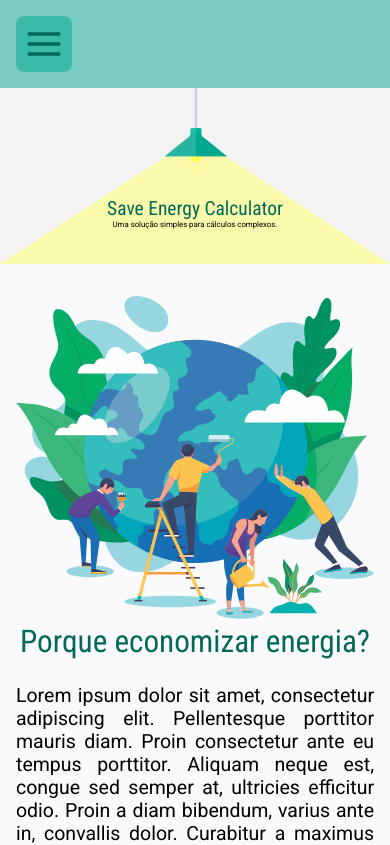
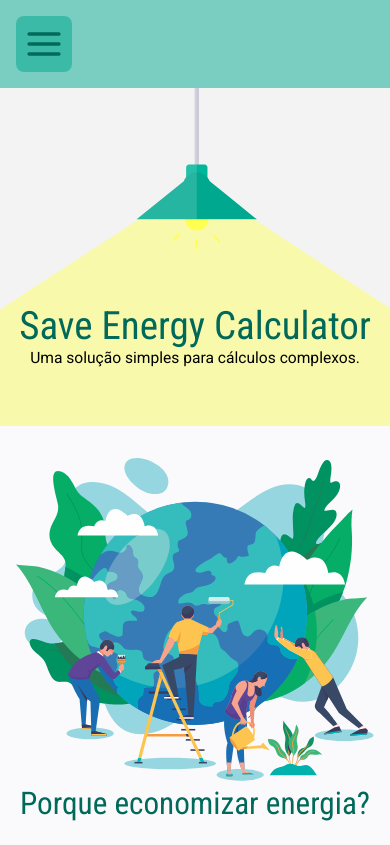
Before and after one commit to DanielSLucas/SaveEnergyCalculator, a Next.js app: page / in a window 390 px wide. Shown: the top 845 px of the page. Built offline with nearby package versions, Linux system fonts and the light colour scheme.

Commit message:
responsiveness improvements

```diff
--- a/src/pages/index.tsx
+++ b/src/pages/index.tsx
@@ -14,11 +14,11 @@ export default function Home() {
       <ContentWrapper>
         <Intro>
           <Content>
-            <img src="images/lamp.svg" alt=""/>
-            <div>
+            {/* <img src="images/lamp.svg" alt=""/> */}
+            <article>
               <h1>Save Energy Calculator</h1>
               <p>Uma solução simples para cálculos complexos.</p>
-            </div>
+            </article>
           </Content>
         </Intro>
 
--- a/src/styles/pages/Home.ts
+++ b/src/styles/pages/Home.ts
@@ -38,29 +38,75 @@ export const Intro = styled.section`
     height: auto;
   }
 
-  div > div {
-    position: absolute;
-    bottom: 20%;
-
+  article {
     display: flex;
     flex-direction: column;
     align-content: center;
     justify-content: center;
 
+    height: 40vh;
+    width: 100%;
+    background: url('images/lamp.svg') no-repeat center;
+    background-size: cover;
+
     h1 {
+      margin-top: 40%;
       font-family: Roboto Condensed;
-      font-size: 5vw;
+      font-size: 10vw;
       color: #006959;
+      text-align: center;
     }
 
     p {
-      font-size: 2vw;
+      font-size: 4vw;
       text-align: center;
     }
   }
 
+  @media (min-width: 425px) {
+    article {
+
+      h1 {
+        margin-top: 30%;
+        font-size: 8vw;
+      }
+
+      p {
+        font-size: 3vw;
+      }
+    }
+  }
+
+  @media (min-width: 580px) {
+    article {
+
+      h1 {
+        margin-top: 30%;
+        font-size: 7vw;
+      }
+
+      p {
+        font-size: 2.5vw;
+      }
+    }
+  }
+
+  @media (min-width: 768px) {
+    article {
+
+      h1 {
+        margin-top: 15%;
+        font-size: 5vw;
+      }
+
+      p {
+        font-size: 2vw;
+      }
+    }
+  }
+
   @media (min-width: 1120px) {
-    div > div {
+    article {
 
       h1 {
         font-size: 3vw;
@@ -71,4 +117,14 @@ export const Intro = styled.section`
       }
     }
   }
+
+  @media (max-height: 500px) {
+    article {
+      height: 80vh;
+
+      h1 {
+        margin-top: 20%;
+      }
+    }
+  }
 `;
```
